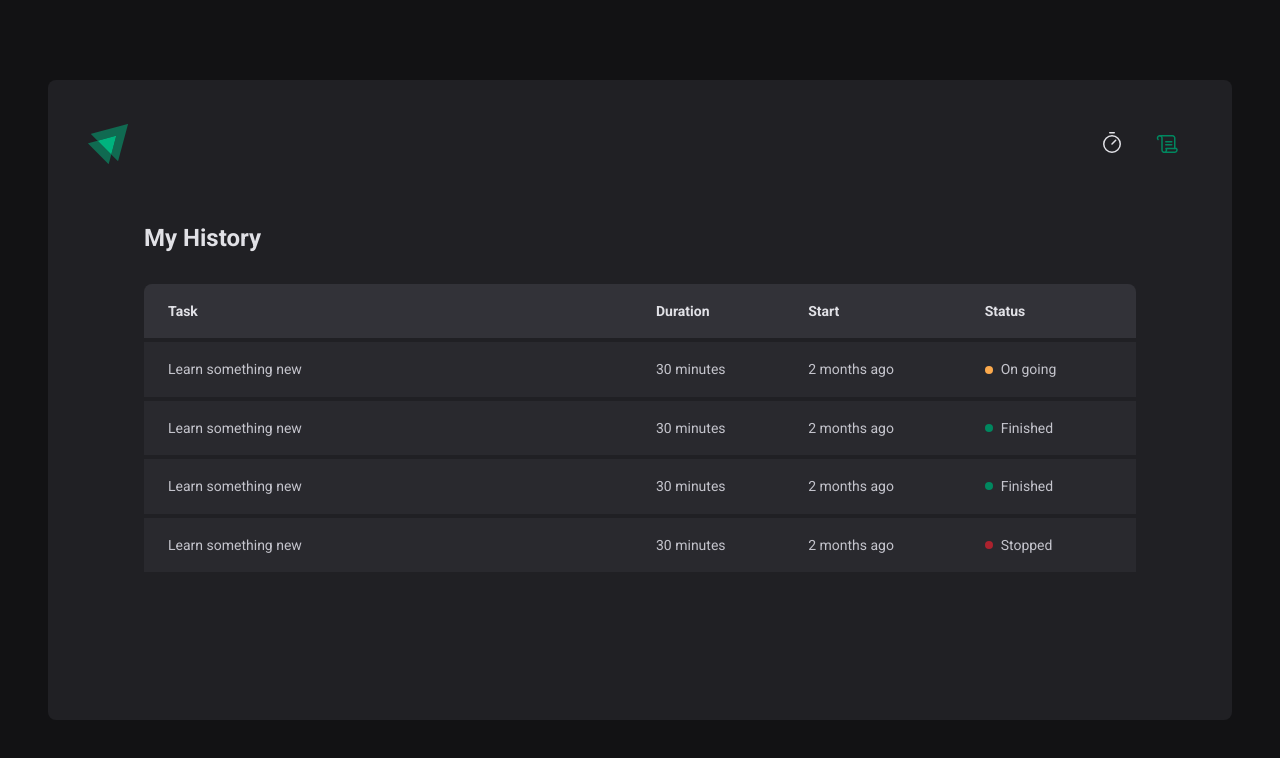
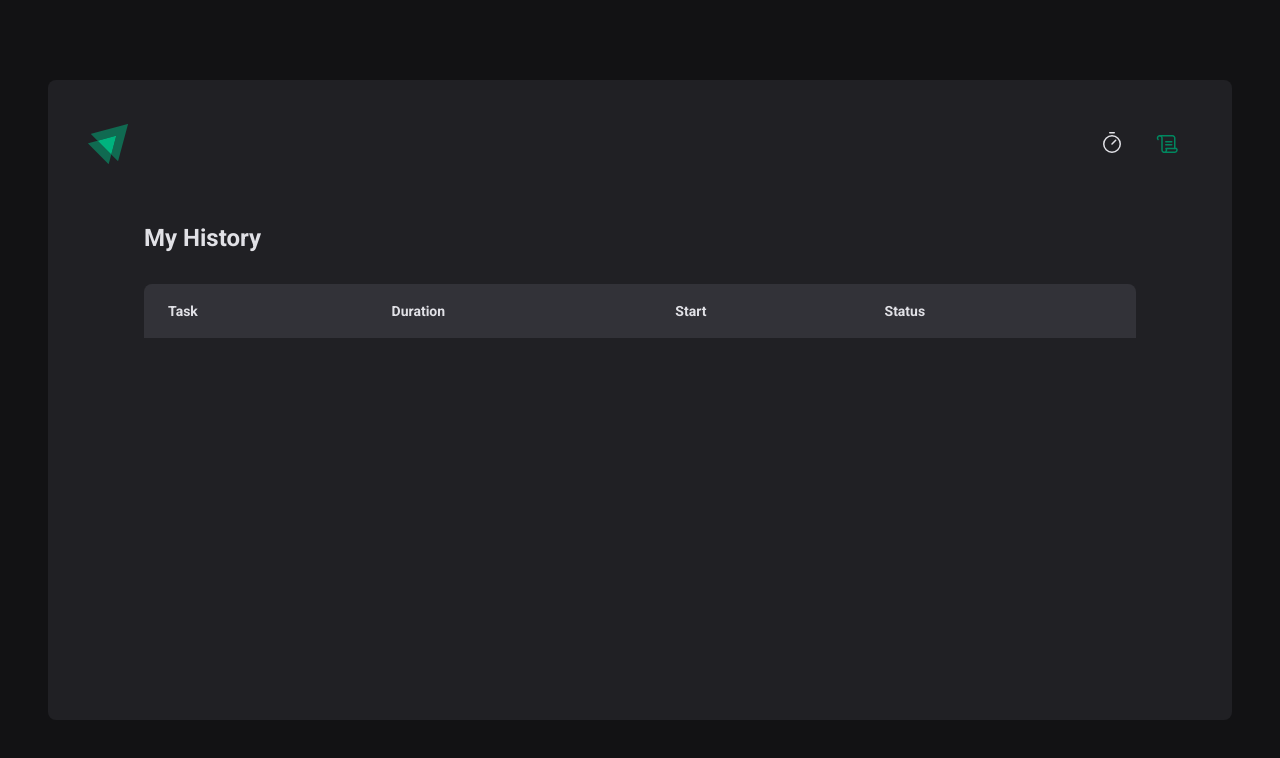
Before and after one commit to Torres-ssf/react-pomodoro, a React (Vite) app: page /history in a window 1280 px wide. Shown: the top 758 px of the page. Built offline with nearby package versions, Linux system fonts and the light colour scheme.

Commit message:
made History component use real data

```diff
--- a/src/pages/History/index.tsx
+++ b/src/pages/History/index.tsx
@@ -1,6 +1,11 @@
+import { formatDistanceToNow } from 'date-fns'
+import { useContext } from 'react'
+import { CycleContext } from '../../contexts/CycleContext'
 import { HistoryContainer, HistoryList, Status } from './styles'
 
 export function History() {
+  const { cycles } = useContext(CycleContext)
+
   return (
     <HistoryContainer>
       <h1>My History</h1>
@@ -16,38 +21,26 @@
             </tr>
           </thead>
           <tbody>
-            <tr>
-              <td>Learn something new</td>
-              <td>30 minutes</td>
-              <td>2 months ago</td>
-              <td>
-                <Status statusColor="yellow">On going</Status>
-              </td>
-            </tr>
-            <tr>
-              <td>Learn something new</td>
-              <td>30 minutes</td>
-              <td>2 months ago</td>
-              <td>
-                <Status statusColor="green">Finished</Status>
-              </td>
-            </tr>
-            <tr>
-              <td>Learn something new</td>
-              <td>30 minutes</td>
-              <td>2 months ago</td>
-              <td>
-                <Status statusColor="green">Finished</Status>
-              </td>
-            </tr>
-            <tr>
-              <td>Learn something new</td>
-              <td>30 minutes</td>
-              <td>2 months ago</td>
-              <td>
-                <Status statusColor="red">Stopped</Status>
-              </td>
-            </tr>
+            {cycles.map(cycle => (
+              <tr key={cycle.id}>
+                <td>{cycle.task}</td>
+                <td>{cycle.minutes} minutes</td>
+                <td>
+                  {formatDistanceToNow(cycle.startDate, { addSuffix: true })}
+                </td>
+                <td>
+                  {cycle.interruptedDate && (
+                    <Status statusColor="red">Interrupted</Status>
+                  )}
+                  {cycle.finishedDate && (
+                    <Status statusColor="green">Finished</Status>
+                  )}
+                  {!cycle.finishedDate && !cycle.interruptedDate && (
+                    <Status statusColor="yellow">On going</Status>
+                  )}
+                </td>
+              </tr>
+            ))}
           </tbody>
         </table>
       </HistoryList>
--- a/src/pages/History/styles.ts
+++ b/src/pages/History/styles.ts
@@ -62,7 +62,7 @@
   }
 `
 
-interface IStatusProps {
+export interface IStatusProps {
   statusColor: 'yellow' | 'green' | 'red'
 }
 
```
